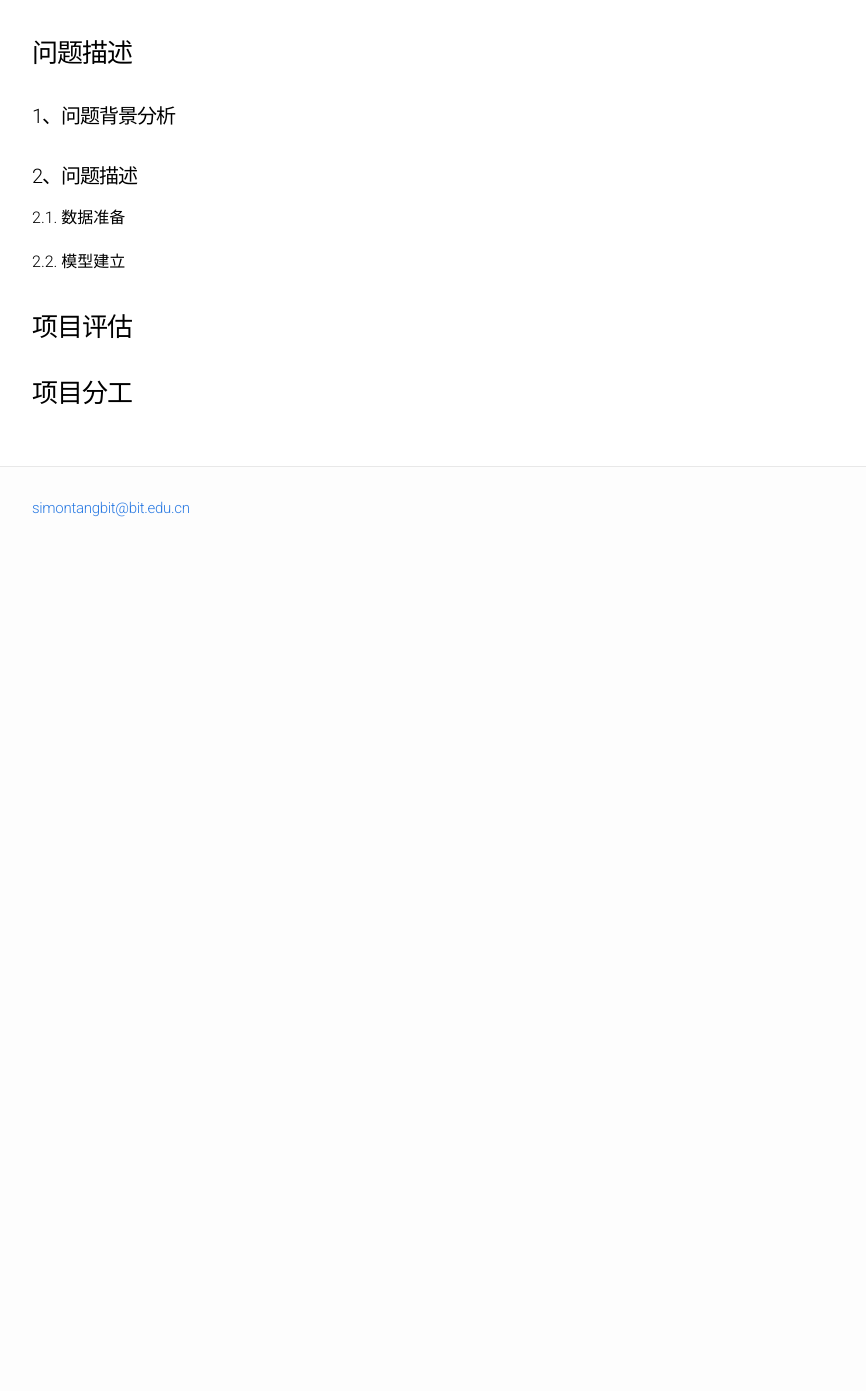
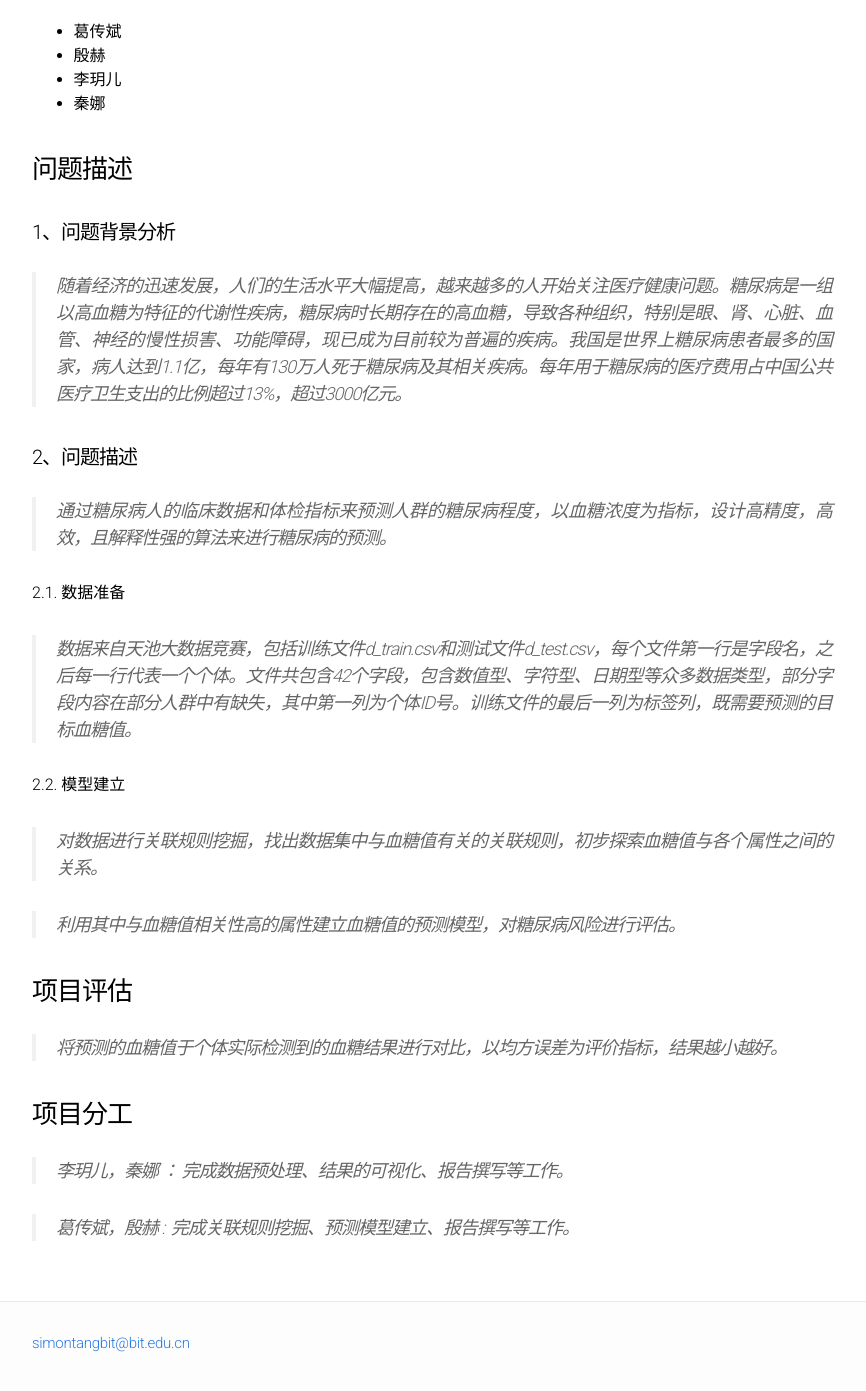
Before and after one commit to BITDM/bitdm.github.io, a Jekyll site: the page built from 2018/projects/P08/proposal.md, in a window 1280 px wide and 1400 px high, scrolled down 225 px. Shown: the top 1391 px of the window, without its empty margins (208-1074 px from the left). Built offline with Jekyll 4.4.1, drawn with Linux system fonts in a browser that asks for light colours; our own code applies the rules of GitHub Pages for plain Markdown files; before the commit the page ends 900 px from its top, so only the background shows below that.

Commit message:
提交开题报告

```diff
--- a/2018/projects/P08/proposal.md
+++ b/2018/projects/P08/proposal.md
@@ -4,20 +4,41 @@ mathjax: true
 permalink: /2018/projects/p08/proposal/
 ---
 
-## 项目题目
+## 天池精准医疗大赛--糖尿病风险预测
 
 ### 成员
+
+- 葛传斌
+- 殷赫
+- 李玥儿
+- 秦娜
 
 ### 问题描述
 
 #### 1、问题背景分析
 
+>随着经济的迅速发展，人们的生活水平大幅提高，越来越多的人开始关注医疗健康问题。糖尿病是一组以高血糖为特征的代谢性疾病，糖尿病时长期存在的高血糖，导致各种组织，特别是眼、肾、心脏、血管、神经的慢性损害、功能障碍，现已成为目前较为普遍的疾病。我国是世界上糖尿病患者最多的国家，病人达到1.1亿，每年有130万人死于糖尿病及其相关疾病。每年用于糖尿病的医疗费用占中国公共医疗卫生支出的比例超过13%，超过3000亿元。
+
 #### 2、问题描述
+
+>通过糖尿病人的临床数据和体检指标来预测人群的糖尿病程度，以血糖浓度为指标，设计高精度，高效，且解释性强的算法来进行糖尿病的预测。
 
 2.1. 数据准备
 
+>数据来自天池大数据竞赛，包括训练文件d_train.csv和测试文件d_test.csv，每个文件第一行是字段名，之后每一行代表一个个体。文件共包含42个字段，包含数值型、字符型、日期型等众多数据类型，部分字段内容在部分人群中有缺失，其中第一列为个体ID号。训练文件的最后一列为标签列，既需要预测的目标血糖值。
+
 2.2. 模型建立
+
+>对数据进行关联规则挖掘，找出数据集中与血糖值有关的关联规则，初步探索血糖值与各个属性之间的关系。
+
+>利用其中与血糖值相关性高的属性建立血糖值的预测模型，对糖尿病风险进行评估。
 
 ### 项目评估
 
+>将预测的血糖值于个体实际检测到的血糖结果进行对比，以均方误差为评价指标，结果越小越好。
+
 ### 项目分工
+
+>李玥儿，秦娜 ： 完成数据预处理、结果的可视化、报告撰写等工作。
+
+>葛传斌，殷赫 :  完成关联规则挖掘、预测模型建立、报告撰写等工作。
```
